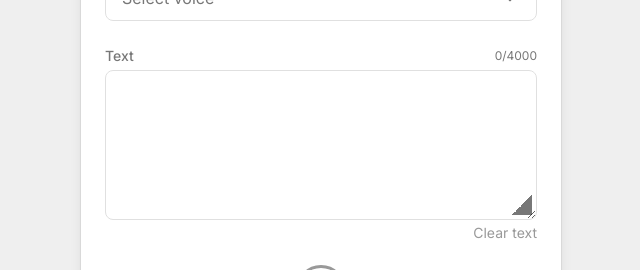
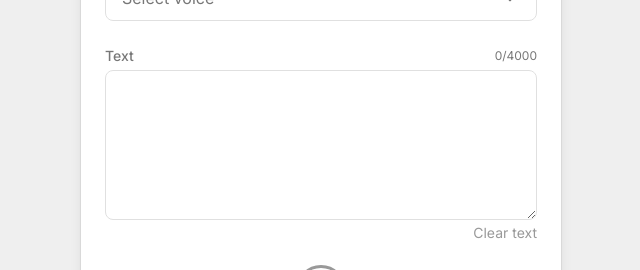
Before and after one commit to masondan/audioflam, a SvelteKit app: page / in a window 1280 px wide. Shown: the part 159-429 px from the top of the page, without its empty margins (319-959 px from the left). Built offline with nearby package versions, Linux system fonts and the light colour scheme.

Commit message:
fiz: browser handle resize

```diff
--- a/src/routes/+page.svelte
+++ b/src/routes/+page.svelte
@@ -791,10 +791,6 @@
     transition: border-color var(--transition-fast);
     resize: vertical;
     overflow: auto;
-    background-image: linear-gradient(135deg, transparent 50%, var(--color-text-secondary) 50%);
-    background-repeat: no-repeat;
-    background-position: bottom 4px right 4px;
-    background-size: 20px 20px;
   }
 
   .text-editor:focus {
```
